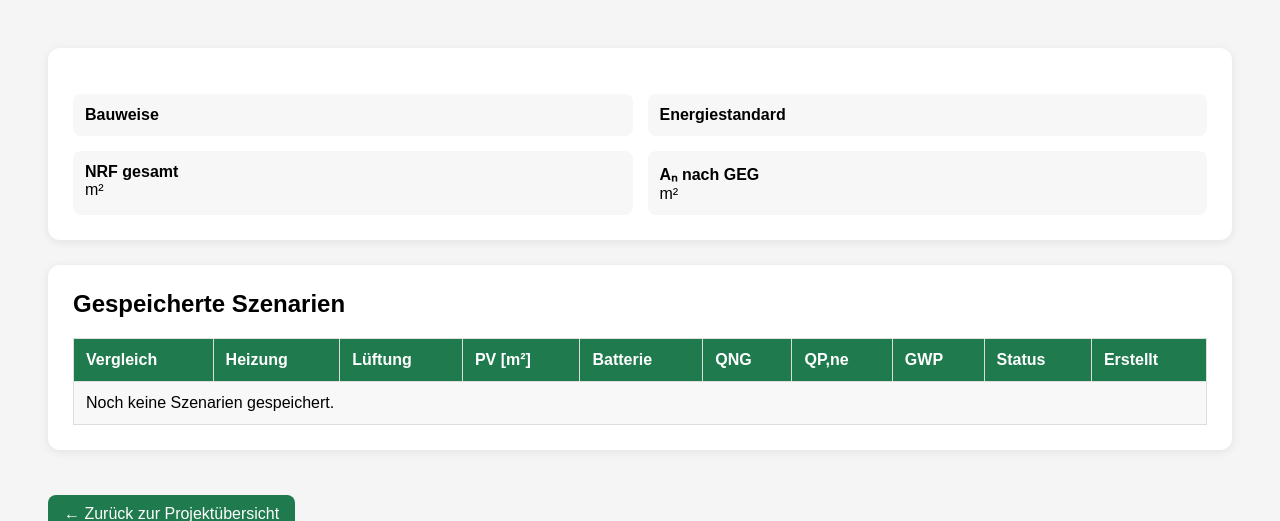
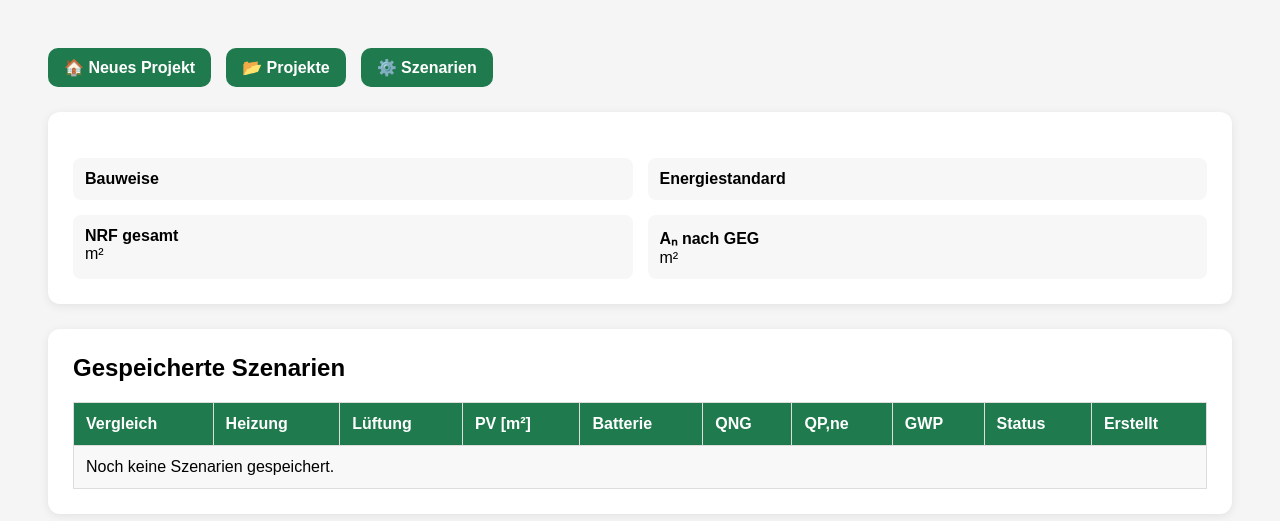
Before and after one commit to DBM-THA/Absch-tzung-der-Geb-ude-kobilanz-nach-QNG, a Django app: template qngapp/templates/qngapp/project_detail.html in a window 1280 px wide. Shown: the top 521 px of the page. Run offline with Django 5.2, Linux system fonts and the light colour scheme; the template is opened without the code that fills it, so the values that code supplies are empty.

Commit message:
Implement navigation bar in project detail page
Added a navigation bar with links for projects, new project, and scenarios.

```diff
--- a/qngapp/templates/qngapp/project_detail.html
+++ b/qngapp/templates/qngapp/project_detail.html
@@ -5,7 +5,25 @@
 <title>{{ building.project_name }}</title>
 
 <style>
+.navbar{
+    display:flex;
+    gap:15px;
+    margin-bottom:25px;
+}
 
+.navbar a{
+    text-decoration:none;
+    padding:10px 16px;
+    border-radius:10px;
+    background:#1f7a4d;
+    color:white;
+    font-weight:600;
+    transition:0.2s;
+}
+
+.navbar a:hover{
+    background:#16633d;
+}
 body{
     font-family: Arial, sans-serif;
     padding:40px;
@@ -90,7 +108,21 @@ tr:nth-child(even){
 
 </head>
 <body>
+<div class="navbar">
 
+    <a href="{% url 'building' %}">
+        🏠 Neues Projekt
+    </a>
+
+    <a href="{% url 'projects' %}">
+        📂 Projekte
+    </a>
+
+    <a href="{% url 'scenario' %}">
+        ⚙️ Szenarien
+    </a>
+
+</div>
 <div class="card">
 
     <h1>{{ building.project_name }}</h1>
```
